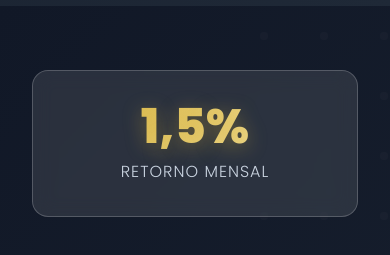
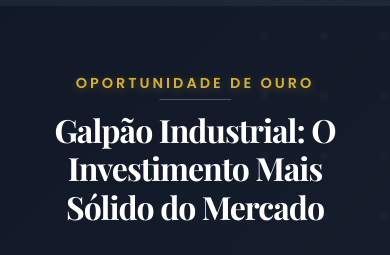
Before and after one commit to MichelManarin/lp-leonardo-scremim, a React (Vite) app: page / in a window 390 px wide. Shown: the part 1440-1695 px from the top of the page. Built offline with nearby package versions, Linux system fonts and the light colour scheme.

Commit message:
fix mobile

```diff
--- a/src/App.css
+++ b/src/App.css
@@ -1989,7 +1989,7 @@ img {
   }
 
   .investment-stats {
-    order: -1;
+    order: 2;
   }
 
   .footer-top {
@@ -2138,24 +2138,40 @@ img {
     font-size: 2.5rem;
   }
 
-  /* Reorganize investment section on mobile */
-  .investment-stats {
+  /* Reorganize investment section on mobile - text first, then cards, then highlight */
+  .investment-content {
     display: flex;
     flex-direction: column;
     gap: 2rem;
   }
 
+  .investment-text {
+    order: 1 !important;
+  }
+
+  .investment-text .section-header {
+    text-align: center;
+    margin-bottom: 2rem;
+  }
+
+  .investment-features {
+    order: 2 !important;
+  }
+
+  .investment-stats {
+    order: 3 !important;
+    display: flex;
+    flex-direction: column;
+    gap: 2rem;
+  }
+
+  .investment-benefits {
+    order: 1;
+  }
+
   .stat-highlight {
-    order: 1;
-  }
-
-  .investment-benefits {
     order: 2;
-  }
-
-  /* Make stat highlight more prominent on mobile */
-  .stat-highlight {
-    margin-bottom: 1rem;
+    margin-top: 1rem;
     padding: 2.5rem 2rem;
     text-align: center;
   }
@@ -2259,21 +2275,41 @@ img {
     padding: 4rem 0;
   }
 
-  /* Ensure proper order on smaller mobile screens */
-  .investment-stats {
+  /* Ensure proper order on smaller mobile screens - text first, then cards, then highlight */
+  .investment-content {
     display: flex;
     flex-direction: column;
     gap: 1.5rem;
   }
 
+  .investment-text {
+    order: 1 !important;
+  }
+
+  .investment-text .section-header {
+    text-align: center;
+    margin-bottom: 1.5rem;
+  }
+
+  .investment-features {
+    order: 2 !important;
+  }
+
+  .investment-stats {
+    order: 3 !important;
+    display: flex;
+    flex-direction: column;
+    gap: 1.5rem;
+  }
+
+  .investment-benefits {
+    order: 1;
+  }
+
   .stat-highlight {
-    order: 1;
+    order: 2;
     padding: 2rem 1.5rem;
-    margin-bottom: 1rem;
-  }
-
-  .investment-benefits {
-    order: 2;
+    margin-top: 1rem;
   }
 
   .stat-number {
```
